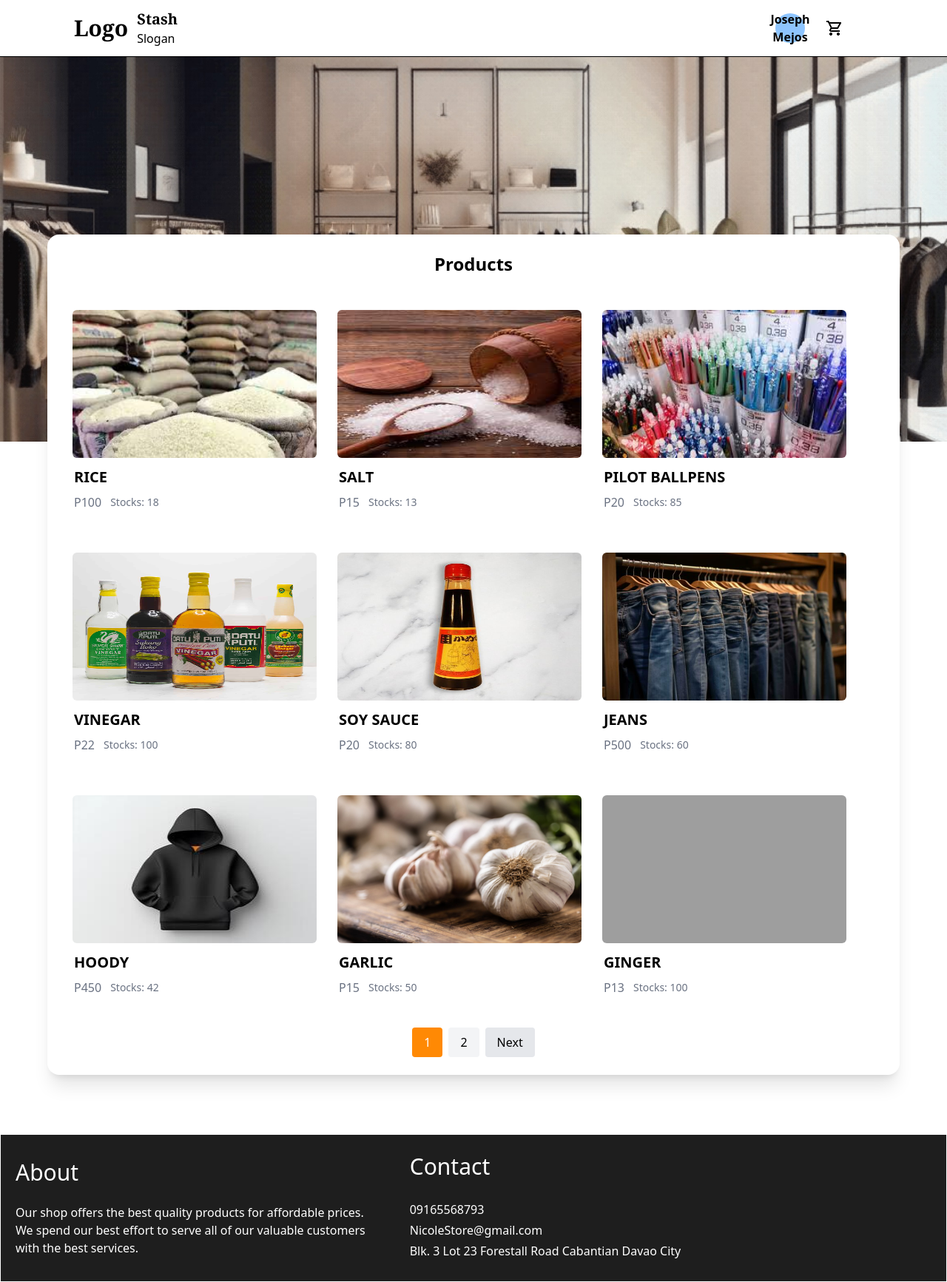
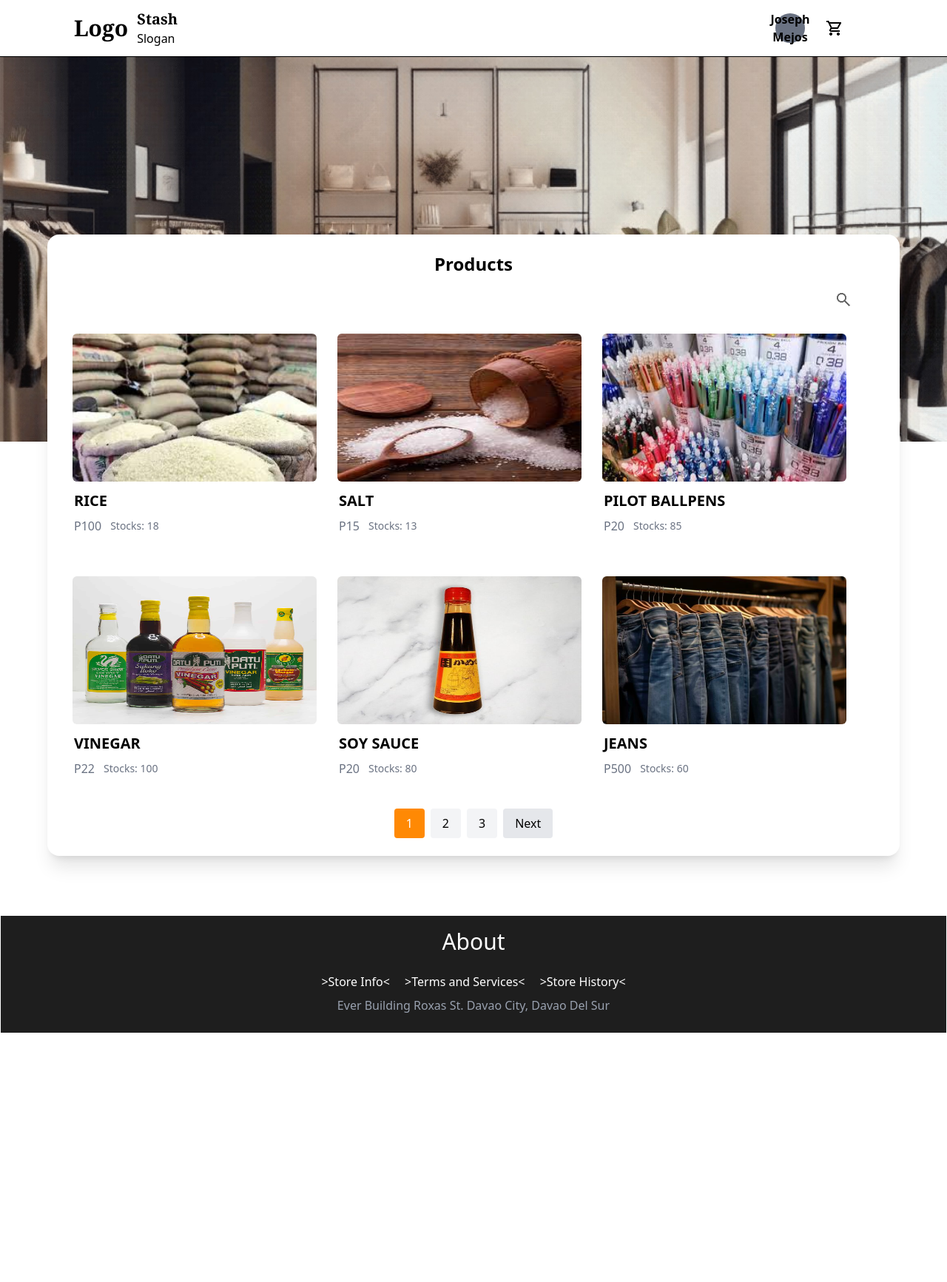
Before and after one commit to Xzilleon2/Nicole_Store, a PHP site: page /frames/Homepage.php in a window 1280 px wide. Shown: the whole page at 74% size. After the commit the page ends 1396 px from the top, so only its background shows below. Run offline with PHP 8.4, Linux system fonts and the light colour scheme; a user stored in the database is signed in; data comes from the database, SQL or seed files in the repository; some libraries are stand-ins or nearby versions; some web fonts are replaced; grey boxes are pictures that could not be loaded.

Commit message:
Making UI changes to Homepage and Adding Products

```diff
--- a/Functions/HomePageFunctions/getFeatured.php
+++ b/Functions/HomePageFunctions/getFeatured.php
@@ -2,7 +2,7 @@
 include __DIR__ . '../../../imports/DBConnection.php';
 
 // Set number of items per page
-$limit = 9;
+$limit = 6;
 
 // Get the current page or default to 1
 $page = isset($_GET['page']) && is_numeric($_GET['page']) ? (int) $_GET['page'] : 1;
--- a/frames/Homepage.php
+++ b/frames/Homepage.php
@@ -30,6 +30,9 @@ if (!isset($_SESSION['email'])) {
         <div class="relative z-10 -mt-70 mb-20 px-4">
             <div class="bg-white shadow-xl rounded-2xl p-6 max-w-6xl mx-auto flex flex-col justify-center">
                 <h2 class="text-2xl text-center font-bold mb-4">Products</h2>
+                <div class="w-full h-8 flex justify-end items-center hover:cursor-pointer">
+                    <button class="cursor-pointer p-10"><img src="../assets/Icons/search.png" alt="Search Icon"></button>
+                </div>
 
                 <!--Featured Product part with looped grid-->
                 <div class="w-full flex flex-wrap gap-2 justify-start items-start">
--- a/includes/Footer.php
+++ b/includes/Footer.php
@@ -1,15 +1,9 @@
-<div Class='w-full h-50 z-5 p-5 gap-15 flex items-center border bg-[#1E1E1E] text-white'>
-    <div Class='w-fit'>
-        <h2 Class='text-3xl'>About</h2> <br />
-        <p>
-            Our shop offers the best quality products for affordable prices. <br /> We spend our best effort
-            to serve all of our valuable customers <br /> with the best services.
-        </p>
-    </div>
-    <div Class='w-fit'>
-        <h2 Class='text-3xl'>Contact</h2> <br />
-        <p Class='my-1'>09165568793</p>
-        <p Class='my-1'>NicoleStore@gmail.com</p>
-        <p Class='my-1'>Blk. 3 Lot 23 Forestall Road Cabantian Davao City</p>
+<div Class='w-full h-40 z-5 p-5 gap-15 flex justify-center items-center border bg-[#1E1E1E] text-white'>
+    <div Class='w-fit text-center'>
+        <h2 Class="text-3xl">About</h2> <br/>
+        <a Class="mx-2" href=""> >Store Info< </a>
+        <a Class="mx-2" href=""> >Terms and Services< </a>
+        <a Class="mx-2" href=""> >Store History< </a> <br>
+        <p class="my-2 text-gray-400">Ever Building Roxas St. Davao City, Davao Del Sur</p>
     </div>
 </div>
--- a/includes/Header.php
+++ b/includes/Header.php
@@ -26,10 +26,10 @@
         <div Class='flex items-center gap-6 w-fit px-10'>
                 <div class="group relative h-fit w-fit flex flex-col justify-center p-1">
 
-                    <a class="rounded-full font-bold bg-blue-300 h-10 flex items-center justify-center w-[40px]"
+                    <a class="rounded-full font-bold bg-gray-500 h-10 flex items-center justify-center w-[40px]"
                      href="../frames/Dashboard.php"><?php echo $_SESSION['profname'] ?></a>
 
-                    <div class="absolute w-[160px] top-full left-[-60px] rounded-lg p-3 bg-white text-dark-100 shadow-md scale-y-0
+                    <div class="absolute w-[160px] z-10 top-full left-[-60px] rounded-lg p-3 bg-white text-dark-100 shadow-md scale-y-0
                     group-hover:scale-y-100 origin-top duration-200">
                         <a class="font-semibold px-1 my-1 w-full text-start cursor-pointer hover:text-gray-300 duration-300 rounded-md"
                         href="../Functions/Logout.php">Logout</a>
```
Also changed, not shown: assets/Icons/search.png (added), assets/ProductImages/Suits.jpg (added), assets/ProductImages/bags.jpg (added), assets/ProductImages/necktie.jpg (added).
